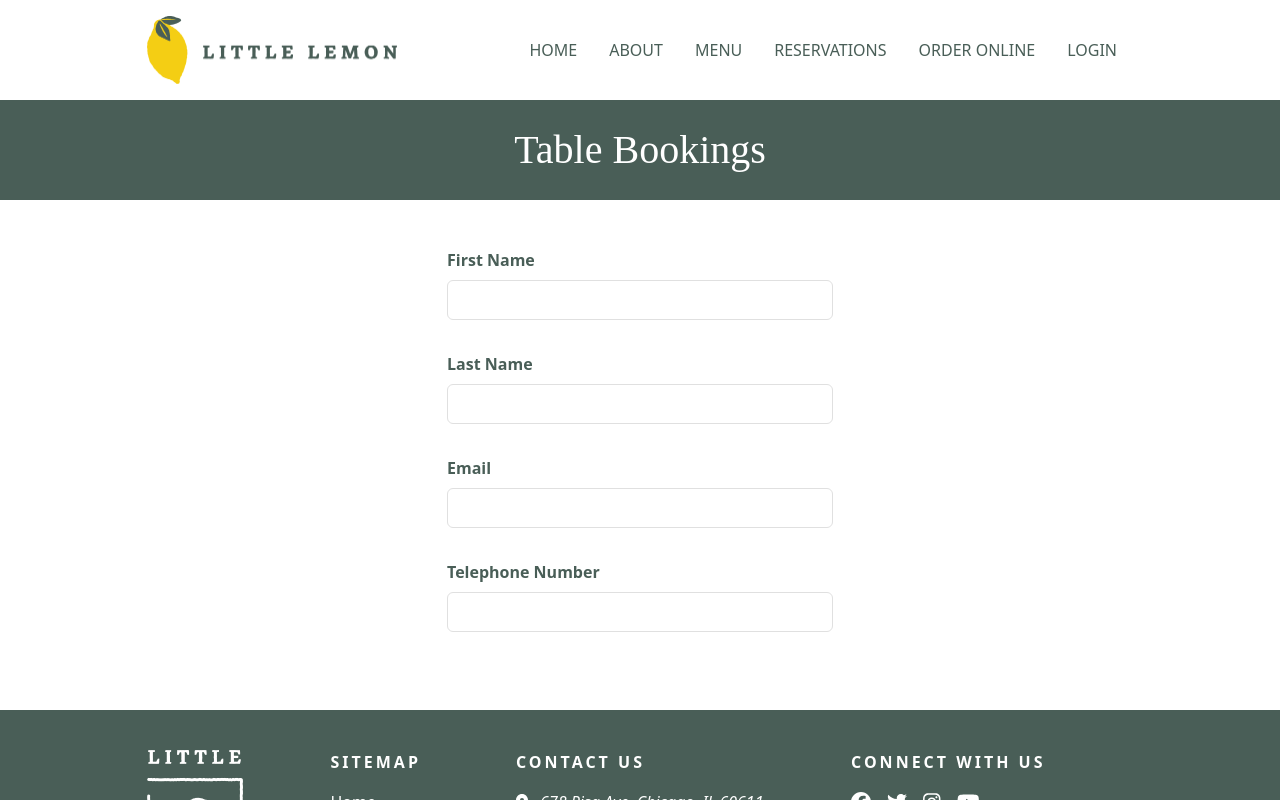
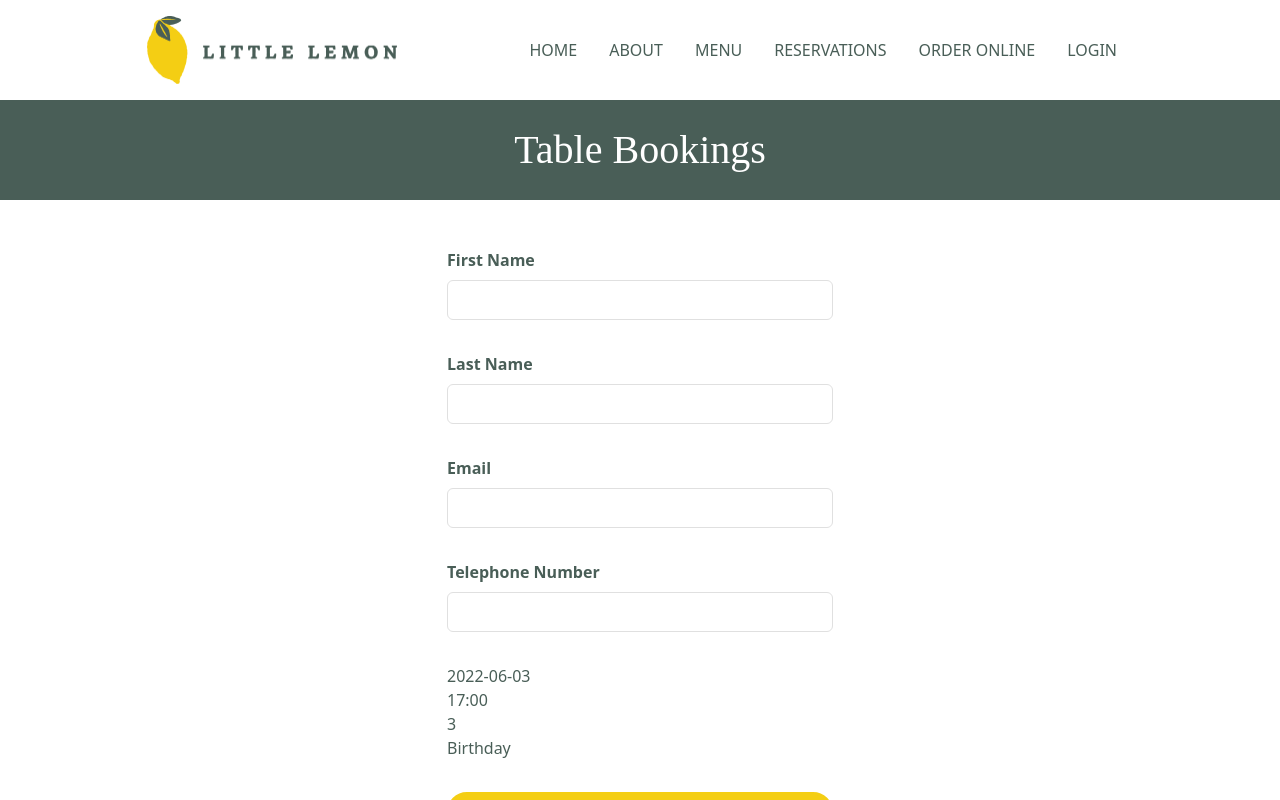
Before and after one commit to IbrahimFakhir/Little-Lemon-Restaurant, a React (Create React App) app in the folder Client/: page /about in a window 1280 px wide. Both pictures are taken after a click on the button "Continue". Shown: the top 800 px of the page. Built offline with nearby package versions, Linux system fonts and the light colour scheme; a web font is replaced by a local one.

Commit message:
added button to ReservationSubmit

```diff
--- a/Client/src/components/pages/Reservations/ReservationSubmit.js
+++ b/Client/src/components/pages/Reservations/ReservationSubmit.js
@@ -1,7 +1,11 @@
 import { useState } from "react";
+import { useLocation } from "react-router-dom";
 import FormField from "./FormField";
+import "./index.css";
 
-const ReservationSubmit = (handleFormSubmit) => {
+const ReservationSubmit = () => {
+    const location = useLocation();
+
     const [firstName, setFirstName] = useState('');
     const [lastName, setLastName] = useState('');
     const [email, setEmail] = useState('');
@@ -21,6 +25,10 @@ const ReservationSubmit = (handleFormSubmit) => {
         && isLastNameValid()
         && isEmailValid()
         && isPhoneValid();
+
+    const handleFormSubmit = e => {
+        e.preventDefault();
+    }
 
     return (
         <div className="reservations">
@@ -86,6 +94,22 @@ const ReservationSubmit = (handleFormSubmit) => {
                         onChange={e => setPhone(e.target.value)}
                     />
                 </FormField>
+
+                <div className="check-info">
+                    <p>{location.state.date}</p>
+                    <p>{location.state.time}</p>
+                    <p>{location.state.numGuests}</p>
+                    <p>{location.state.occasion}</p>
+                </div>
+
+                <button
+                    className='button-primary'
+                    type="submit"
+                    disabled={!areAllFieldsValid}
+                >
+                    Continue
+                </button>
+
             </form>
         </div>
     )
--- a/Client/src/components/pages/UnderConstruction/index.js
+++ b/Client/src/components/pages/UnderConstruction/index.js
@@ -40,7 +40,12 @@ export default function UnderConstruction() {
     }
 
     const continue_reservation = () => {
-        navigate(pages.get('reservationSubmit').path);
+        navigate(pages.get('reservationSubmit').path, {state : {
+            date: "2022-06-03",
+            time: "17:00",
+            numGuests: 3,
+            occasion: "Birthday"
+        }});
     }
 
     return (
```
